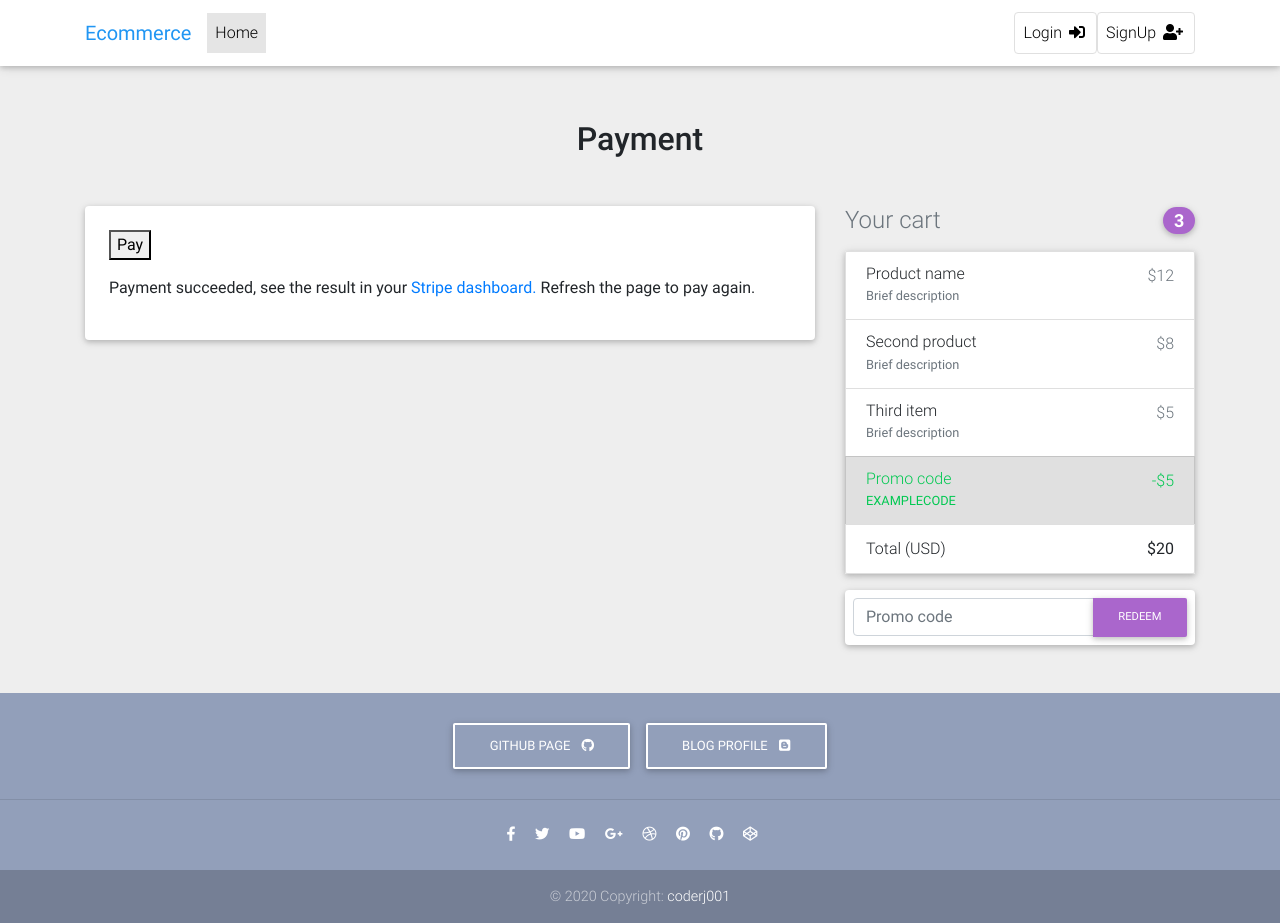
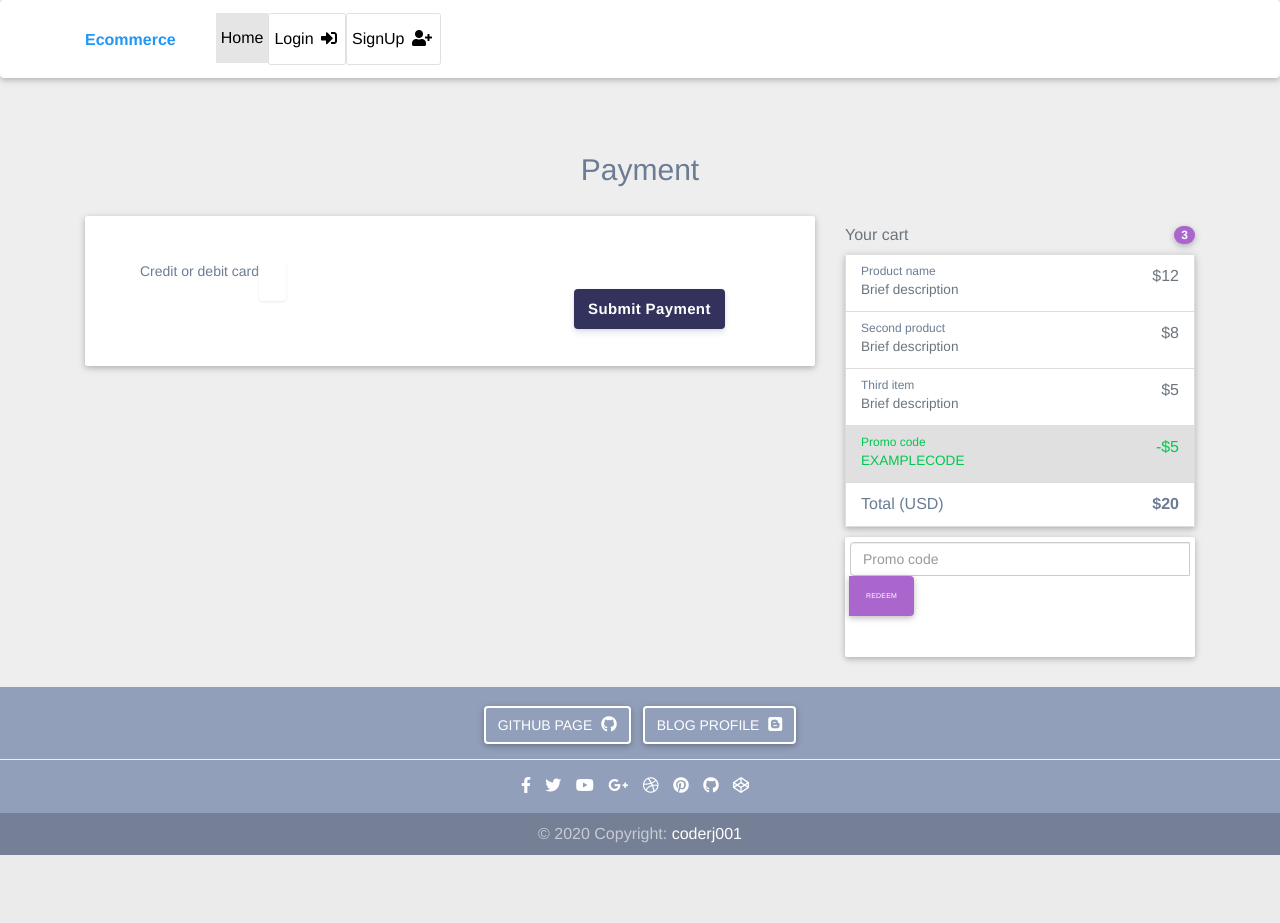
Before and after one commit to coderj001/E-commerce-with-django, a Django app: page /payment/1/ in a window 1280 px wide. After the commit the page ends 855 px from the top, so only its background shows below. Run offline with Django 3.2, Linux system fonts and the light colour scheme; some libraries are stand-ins or nearby versions.

Commit message:
Changes for stripe intregration

```diff
--- a/ecommerce/core/models.py
+++ b/ecommerce/core/models.py
@@ -78,7 +78,7 @@
 class BillingAddress(models.Model):
     user = models.ForeignKey(settings.AUTH_USER_MODEL, on_delete=models.CASCADE)
     street_address = models.CharField(max_length=255)
-    country = CountryField(multiple=False)
+    country = CountryField(multiple=True)
     zipcode = models.CharField(max_length=100)
 
     def __str__(self):
--- a/ecommerce/core/views.py
+++ b/ecommerce/core/views.py
@@ -10,12 +10,14 @@
 
 
 class HomePageView(ListView):
+
     model = Item
     context_object_name = 'items'
     paginate_by = 10
     template_name = "core/homepage.html"
 
 class OrderSummeryView(LoginRequiredMixin, View):
+
     def get(self, request, *args, **kwargs):
         try:
             order=Order.objects.get(user=request.user, ordered=False)
@@ -25,17 +27,18 @@
             return redirect("core:homepage")
         return render(request, "core/ordersummery.html", context)
 
-
 class ProductPageView(DetailView):
     model = Item
     context_object_name = 'item'
     template_name = "core/productpage.html"
 
 class CheckOutPage(View):
+
     def get(self, request, *args, **kwargs):
         form = CheckOutForm()
         context = { 'form': form }
         return render(request, "core/checkoutpage.html", context)
+
     def post(self, request, *args, **kwargs):
         form = CheckOutForm(request.POST or None)
         try:
@@ -43,8 +46,8 @@
             if form.is_valid():
                 street_address = form.cleaned_data.get('street_address ')
                 apparment_address = form.cleaned_data.get('apparment_address ')
-                country = form.cleaned_data.get('country ')
-                zipcodes = form.cleaned_data.get('zipcodes ')
+                country = form.cleaned_data.get('country')
+                zipcode = form.cleaned_data.get('zipcode')
                 # TODO: add functionality for there fields
                 # same_shipping_address = form.cleaned_data.get('same_shipping_address ')
                 # save_info = form.cleaned_data.get('save_info ')
--- a/ecommerce/templates/base.html
+++ b/ecommerce/templates/base.html
@@ -45,171 +45,9 @@
         height: 100vh;
       }
     }
-
-    {% block head_link %}
-
-    /* Variables */
-    * {
-      box-sizing: border-box;
-    }
-    body {
-      font-family: -apple-system, BlinkMacSystemFont, sans-serif;
-      font-size: 16px;
-      -webkit-font-smoothing: antialiased;
-      display: flex;
-      justify-content: center;
-      align-content: center;
-      height: 100vh;
-      width: 100vw;
-    }
-    form {
-      width: 30vw;
-      min-width: 500px;
-      align-self: center;
-      box-shadow: 0px 0px 0px 0.5px rgba(50, 50, 93, 0.1),
-        0px 2px 5px 0px rgba(50, 50, 93, 0.1), 0px 1px 1.5px 0px rgba(0, 0, 0, 0.07);
-      border-radius: 7px;
-      padding: 40px;
-    }
-    input {
-      border-radius: 6px;
-      margin-bottom: 6px;
-      padding: 12px;
-      border: 1px solid rgba(50, 50, 93, 0.1);
-      height: 44px;
-      font-size: 16px;
-      width: 100%;
-      background: white;
-    }
-    .result-message {
-      line-height: 22px;
-      font-size: 16px;
-    }
-    .result-message a {
-      color: rgb(89, 111, 214);
-      font-weight: 600;
-      text-decoration: none;
-    }
-    .hidden {
-      display: none;
-    }
-#card-error {
-      color: rgb(105, 115, 134);
-      text-align: left;
-      font-size: 13p;
-      line-height: 17px;
-      margin-top: 12px;
-    }
-#card-element {
-      border-radius: 4px 4px 0 0 ;
-      padding: 12px;
-      border: 1px solid rgba(50, 50, 93, 0.1);
-      height: 44px;
-      width: 100%;
-      background: white;
-    }
-#payment-request-button {
-      margin-bottom: 32px;
-    }
-    /* Buttons and links */
-    button {
-      background: #5469d4;
-      color: #ffffff;
-      font-family: Arial, sans-serif;
-      border-radius: 0 0 4px 4px;
-      border: 0;
-      padding: 12px 16px;
-      font-size: 16px;
-      font-weight: 600;
-      cursor: pointer;
-      display: block;
-      transition: all 0.2s ease;
-      box-shadow: 0px 4px 5.5px 0px rgba(0, 0, 0, 0.07);
-      width: 100%;
-    }
-    button:hover {
-      filter: contrast(115%);
-    }
-    button:disabled {
-      opacity: 0.5;
-      cursor: default;
-    }
-    /* spinner/processing state, errors */
-    .spinner,
-    .spinner:before,
-    .spinner:after {
-      border-radius: 50%;
-    }
-    .spinner {
-      color: #ffffff;
-      font-size: 22px;
-      text-indent: -99999px;
-      margin: 0px auto;
-      position: relative;
-      width: 20px;
-      height: 20px;
-      box-shadow: inset 0 0 0 2px;
-      -webkit-transform: translateZ(0);
-      -ms-transform: translateZ(0);
-      transform: translateZ(0);
-    }
-    .spinner:before,
-    .spinner:after {
-      position: absolute;
-      content: "";
-    }
-    .spinner:before {
-      width: 10.4px;
-      height: 20.4px;
-      background: #5469d4;
-      border-radius: 20.4px 0 0 20.4px;
-      top: -0.2px;
-      left: -0.2px;
-      -webkit-transform-origin: 10.4px 10.2px;
-      transform-origin: 10.4px 10.2px;
-      -webkit-animation: loading 2s infinite ease 1.5s;
-      animation: loading 2s infinite ease 1.5s;
-    }
-    .spinner:after {
-      width: 10.4px;
-      height: 10.2px;
-      background: #5469d4;
-      border-radius: 0 10.2px 10.2px 0;
-      top: -0.1px;
-      left: 10.2px;
-      -webkit-transform-origin: 0px 10.2px;
-      transform-origin: 0px 10.2px;
-      -webkit-animation: loading 2s infinite ease;
-      animation: loading 2s infinite ease;
-    }
-    @-webkit-keyframes loading {
-      0% {
-        -webkit-transform: rotate(0deg);
-        transform: rotate(0deg);
-      }
-      100% {
-        -webkit-transform: rotate(360deg);
-        transform: rotate(360deg);
-      }
-    }
-    @keyframes loading {
-      0% {
-        -webkit-transform: rotate(0deg);
-        transform: rotate(0deg);
-      }
-      100% {
-        -webkit-transform: rotate(360deg);
-        transform: rotate(360deg);
-      }
-    }
-    @media only screen and (max-width: 600px) {
-      form {
-        width: 80vw;
-      }
-    }
-
-    {% endblock head_link %}
   </style>
+{%block link_style%}
+{%endblock link_style%}
 </head>
 
 <body class="grey lighten-3">
--- /dev/null
+++ b/ecommerce/templates/core/cardform.html
@@ -0,0 +1,284 @@
+<html>
+    <head>
+        <link href="https://maxcdn.bootstrapcdn.com/bootstrap/3.3.7/css/bootstrap.min.css" type="text/css" rel="stylesheet" />
+        <style media="screen">
+            body,
+            html {
+                height: 100%;
+                background-color: #f7f8f9;
+                color: #6b7c93;
+            }
+
+            *,
+            label {
+                font-family: "Helvetica Neue", Helvetica, sans-serif;
+                font-size: 16px;
+                font-variant: normal;
+                padding: 0;
+                margin: 0;
+                -webkit-font-smoothing: antialiased;
+            }
+
+            button {
+                border: none;
+                border-radius: 4px;
+                outline: none;
+                text-decoration: none;
+                color: #fff;
+                background: #32325d;
+                white-space: nowrap;
+                display: inline-block;
+                height: 40px;
+                line-height: 40px;
+                padding: 0 14px;
+                box-shadow: 0 4px 6px rgba(50, 50, 93, 0.11), 0 1px 3px rgba(0, 0, 0, 0.08);
+                border-radius: 4px;
+                font-size: 15px;
+                font-weight: 600;
+                letter-spacing: 0.025em;
+                text-decoration: none;
+                -webkit-transition: all 150ms ease;
+                transition: all 150ms ease;
+                float: left;
+                margin-left: 12px;
+                margin-top: 28px;
+            }
+
+            button:hover {
+                transform: translateY(-1px);
+                box-shadow: 0 7px 14px rgba(50, 50, 93, 0.1), 0 3px 6px rgba(0, 0, 0, 0.08);
+                background-color: #43458b;
+            }
+
+            form {
+                padding: 30px;
+                height: 120px;
+            }
+
+            label {
+                font-weight: 500;
+                font-size: 14px;
+                display: block;
+                margin-bottom: 8px;
+            }
+
+            #card-errors {
+                height: 20px;
+                padding: 4px 0;
+                color: #fa755a;
+            }
+
+            .form-row {
+                width: 70%;
+                float: left;
+            }
+
+            .token {
+                color: #32325d;
+                font-family: "Source Code Pro", monospace;
+                font-weight: 500;
+            }
+
+            .wrapper {
+                width: 670px;
+                margin: 0 auto;
+                height: 100%;
+            }
+
+            #stripe-token-handler {
+                position: absolute;
+                top: 0;
+                left: 25%;
+                right: 25%;
+                padding: 20px 30px;
+                border-radius: 0 0 4px 4px;
+                box-sizing: border-box;
+                box-shadow: 0 50px 100px rgba(50, 50, 93, 0.1), 0 15px 35px rgba(50, 50, 93, 0.15), 0 5px 15px rgba(0, 0, 0, 0.1);
+                -webkit-transition: all 500ms ease-in-out;
+                transition: all 500ms ease-in-out;
+                transform: translateY(0);
+                opacity: 1;
+                background-color: white;
+            }
+
+            #stripe-token-handler.is-hidden {
+                opacity: 0;
+                transform: translateY(-80px);
+            }
+
+            /**
+ * The CSS shown here will not be introduced in the Quickstart guide, but shows
+ * how you can use CSS to style your Element's container.
+ */
+            .StripeElement {
+                box-sizing: border-box;
+
+                height: 40px;
+
+                padding: 10px 12px;
+
+                border: 1px solid transparent;
+                border-radius: 4px;
+                background-color: white;
+
+                box-shadow: 0 1px 3px 0 #e6ebf1;
+                -webkit-transition: box-shadow 150ms ease;
+                transition: box-shadow 150ms ease;
+            }
+
+            .StripeElement--focus {
+                box-shadow: 0 1px 3px 0 #cfd7df;
+            }
+
+            .StripeElement--invalid {
+                border-color: #fa755a;
+            }
+
+            .StripeElement--webkit-autofill {
+                background-color: #fefde5 !important;
+            }
+        </style>
+    </head>
+
+    <body class="imt_processed">
+        <div class="wrapper">
+            <script src="https://js.stripe.com/v3/"></script>
+
+            <form action="/charge" method="post" id="payment-form">
+                <div class="form-row">
+                    <label for="card-element">
+                        Credit or debit card
+                    </label>
+                    <div id="card-element" class="StripeElement StripeElement--empty">
+                        <div class="__PrivateStripeElement" style="margin: 0px !important; padding: 0px !important; border: none !important; display: block !important; background: transparent !important; position: relative !important; opacity: 1 !important;">
+                            <iframe
+                                frameborder="0"
+                                allowtransparency="true"
+                                scrolling="no"
+                                name="__privateStripeFrame5"
+                                allowpaymentrequest="true"
+                                src="https://js.stripe.com/v3/elements-inner-card-65a81af25fbe89390f463fdae3a76cd8.html#style[base][color]=%2332325d&amp;style[base][fontFamily]=%22Helvetica+Neue%22%2C+Helvetica%2C+sans-serif&amp;style[base][fontSmoothing]=antialiased&amp;style[base][fontSize]=16px&amp;style[base][::placeholder][color]=%23aab7c4&amp;style[invalid][color]=%23fa755a&amp;style[invalid][iconColor]=%23fa755a&amp;componentName=card&amp;wait=false&amp;rtl=false&amp;keyMode=test&amp;apiKey=pk_test_51HPW2BBSEqtjyD20wS9dVO9xhlylA9dOkF7y1FvJ7X81ocSl1M8WMrcytrFu0AJNvTDYeAKcqyP6pbJ8W5pOYp1R00TzvHxAmA&amp;origin=https%3A%2F%2Fstripe.com&amp;referrer=https%3A%2F%2Fstripe.com%2Fdocs%2Fstripe-js&amp;controllerId=__privateStripeController1"
+                                title="Secure card payment input frame"
+                                style="border: none !important; margin: 0px !important; padding: 0px !important; width: 1px !important; min-width: 100% !important; overflow: hidden !important; display: block !important; user-select: none !important; transform: translateZ(0px) !important; height: 19.2px;"
+                            ></iframe
+                            ><input class="__PrivateStripeElement-input" aria-hidden="true" aria-label=" " autocomplete="false" maxlength="1" style="border: none !important; display: block !important; position: absolute !important; height: 1px !important; top: 0px !important; left: 0px !important; padding: 0px !important; margin: 0px !important; width: 100% !important; opacity: 0 !important; background: transparent !important; pointer-events: none !important; font-size: 16px !important;" />
+                        </div>
+                    </div>
+
+                    <!-- Used to display form errors. -->
+                    <div id="card-errors" role="alert"></div>
+                </div>
+
+                <button>Submit Payment</button>
+            </form>
+        </div>
+        <div id="stripe-token-handler" class="is-hidden">Success! Got token: <span class="token"></span></div>
+
+        <script type="text/javascript" nonce="">
+            // Create a Stripe client.
+            var stripe = Stripe("pk_test_51HPW2BBSEqtjyD20wS9dVO9xhlylA9dOkF7y1FvJ7X81ocSl1M8WMrcytrFu0AJNvTDYeAKcqyP6pbJ8W5pOYp1R00TzvHxAmA");
+
+            // Create an instance of Elements.
+            var elements = stripe.elements();
+
+            // Custom styling can be passed to options when creating an Element.
+            // (Note that this demo uses a wider set of styles than the guide below.)
+            var style = {
+                base: {
+                    color: "#32325d",
+                    fontFamily: '"Helvetica Neue", Helvetica, sans-serif',
+                    fontSmoothing: "antialiased",
+                    fontSize: "16px",
+                    "::placeholder": {
+                        color: "#aab7c4",
+                    },
+                },
+                invalid: {
+                    color: "#fa755a",
+                    iconColor: "#fa755a",
+                },
+            };
+
+            // Create an instance of the card Element.
+            var card = elements.create("card", { style: style });
+
+            // Add an instance of the card Element into the `card-element` <div>.
+            card.mount("#card-element");
+
+            // Handle real-time validation errors from the card Element.
+            card.on("change", function (event) {
+                var displayError = document.getElementById("card-errors");
+                if (event.error) {
+                    displayError.textContent = event.error.message;
+                } else {
+                    displayError.textContent = "";
+                }
+            });
+
+            // Handle form submission.
+            var form = document.getElementById("payment-form");
+            form.addEventListener("submit", function (event) {
+                event.preventDefault();
+
+                stripe.createToken(card).then(function (result) {
+                    if (result.error) {
+                        // Inform the user if there was an error.
+                        var errorElement = document.getElementById("card-errors");
+                        errorElement.textContent = result.error.message;
+                    } else {
+                        // Send the token to your server.
+                        stripeTokenHandler(result.token);
+                    }
+                });
+            });
+
+            // Submit the form with the token ID.
+            function stripeTokenHandler(token) {
+                // Insert the token ID into the form so it gets submitted to the server
+                var form = document.getElementById("payment-form");
+                var hiddenInput = document.createElement("input");
+                hiddenInput.setAttribute("type", "hidden");
+                hiddenInput.setAttribute("name", "stripeToken");
+                hiddenInput.setAttribute("value", token.id);
+                form.appendChild(hiddenInput);
+
+                // Submit the form
+                form.submit();
+            }
+
+            var successElement = document.getElementById("stripe-token-handler");
+            document.querySelector(".wrapper").addEventListener("click", function () {
+                successElement.className = "is-hidden";
+            });
+
+            // Not in demo.
+            function stripeTokenHandler(token) {
+                successElement.className = "";
+                successElement.querySelector(".token").textContent = token.id;
+            }
+        </script>
+        <iframe
+            frameborder="0"
+            allowtransparency="true"
+            scrolling="no"
+            name="__privateStripeController1"
+            allowpaymentrequest="true"
+            src="https://js.stripe.com/v3/controller-d2eb0a66dd05fcbc46fcf96cfe2f9543.html#apiKey=pk_test_51HPW2BBSEqtjyD20wS9dVO9xhlylA9dOkF7y1FvJ7X81ocSl1M8WMrcytrFu0AJNvTDYeAKcqyP6pbJ8W5pOYp1R00TzvHxAmA&amp;flags[0]=c&amp;stripeJsId=ecb4d830-42cd-40a2-9886-b85412608ca4&amp;stripeJsLoadTime=1600330072921&amp;origin=https%3A%2F%2Fstripe.com&amp;referrer=https%3A%2F%2Fstripe.com%2Fdocs%2Fstripe-js&amp;controllerId=__privateStripeController1"
+            aria-hidden="true"
+            tabindex="-1"
+            style="border: none !important; margin: 0px !important; padding: 0px !important; width: 1px !important; min-width: 100% !important; overflow: hidden !important; display: block !important; visibility: hidden !important; position: fixed !important; height: 1px !important; pointer-events: none !important; user-select: none !important;"
+        ></iframe>
+
+        <iframe
+            frameborder="0"
+            allowtransparency="true"
+            scrolling="no"
+            name="__privateStripeMetricsController0"
+            allowpaymentrequest="true"
+            src="https://js.stripe.com/v3/m-outer-6e6ed81584679d263bf5a2b0f15af9e1.html#url=https%3A%2F%2Fstripe.com%2Fdocs%2Fstripe-js&amp;title=&amp;referrer=&amp;muid=94758f46-b713-4eba-aa23-cc69667874d70b4e55&amp;sid=NA&amp;version=6&amp;preview=true"
+            aria-hidden="true"
+            tabindex="-1"
+            style="border: none !important; margin: 0px !important; padding: 0px !important; width: 1px !important; min-width: 100% !important; overflow: hidden !important; display: block !important; visibility: hidden !important; position: fixed !important; height: 1px !important; pointer-events: none !important; user-select: none !important;"
+        ></iframe>
+    </body>
+</html>
--- a/ecommerce/templates/core/payment.html
+++ b/ecommerce/templates/core/payment.html
@@ -1,7 +1,10 @@
-{% extends "base.html" %} {% block content %}
-{% load crispy_forms_tags %}
-{%block head_link%}
-{%endblock%}
+{% extends "base.html" %}
+
+{%block link_style%}
+
+{%endblock link_style%}
+
+{% block content %}
 <!-- Navbar -->
 {% include "core/navbar.html" %}
 <!-- Navbar -->
@@ -20,18 +23,7 @@
         <div class="card">
           <!--Card content-->
           <div class="m-3 p-2">
-            <form id="payment-form">
-              <div id="card-element"><!--Stripe.js injects the Card Element--></div>
-              <button id="submit">
-                <div class="spinner hidden" id="spinner"></div>
-                <span id="button-text">Pay</span>
-              </button>
-              <p id="card-error" role="alert"></p>
-              <p class="result-message hidden">
-                Payment succeeded, see the result in your
-                <a href="" target="_blank">Stripe dashboard.</a> Refresh the page to pay again.
-              </p>
-            </form>
+              {%include 'core/cardform.html'%}
           </div>
           <!--Card content-->
         </div>
@@ -122,4 +114,5 @@
 <!--Footer-->
 {% include "core/footer.html" %}
 <!--/.Footer-->
-{% endblock content %} {% block head_title %} Checkout Page {% endblock %}
+{% endblock content %}
+{% block head_title %} Checkout Page {% endblock %}
```
Also changed, not shown: ecommerce/core/migrations/0015_auto_20200916_2005.py (added), ecommerce/core/migrations/0016_auto_20200916_2007.py (added), 1 other file.
